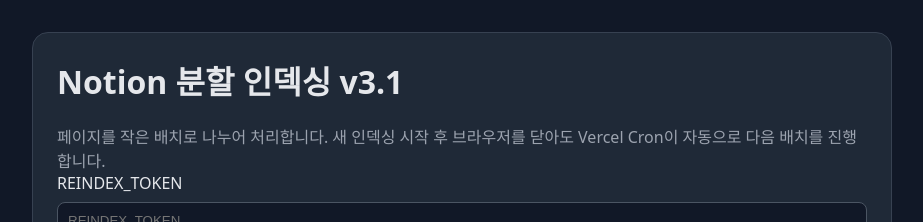
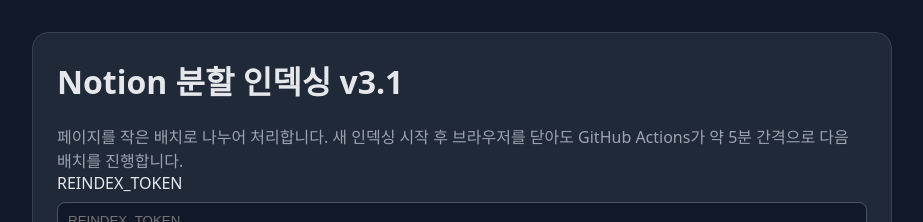
Before and after one commit to etech-symantec/jandi-notion, a website: page public/reindex.html in a window 1280 px wide. Shown: the top 222 px of the page, without its empty margins (178-1101 px from the left). Drawn offline with Linux system fonts and the light colour scheme.

Commit message:
Add files via upload

```diff
--- a/public/reindex.html
+++ b/public/reindex.html
@@ -24,7 +24,7 @@
 <div class="wrap">
   <div class="card">
     <h1>Notion 분할 인덱싱 v3.1</h1>
-    <div class="muted">페이지를 작은 배치로 나누어 처리합니다. 새 인덱싱 시작 후 브라우저를 닫아도 Vercel Cron이 자동으로 다음 배치를 진행합니다.</div>
+    <div class="muted">페이지를 작은 배치로 나누어 처리합니다. 새 인덱싱 시작 후 브라우저를 닫아도 GitHub Actions가 약 5분 간격으로 다음 배치를 진행합니다.</div>
     <label>REINDEX_TOKEN</label>
     <input id="token" type="password" placeholder="REINDEX_TOKEN">
     <button id="start">새 인덱싱 시작</button>
```
Also changed, not shown: README.md, vercel.json.
